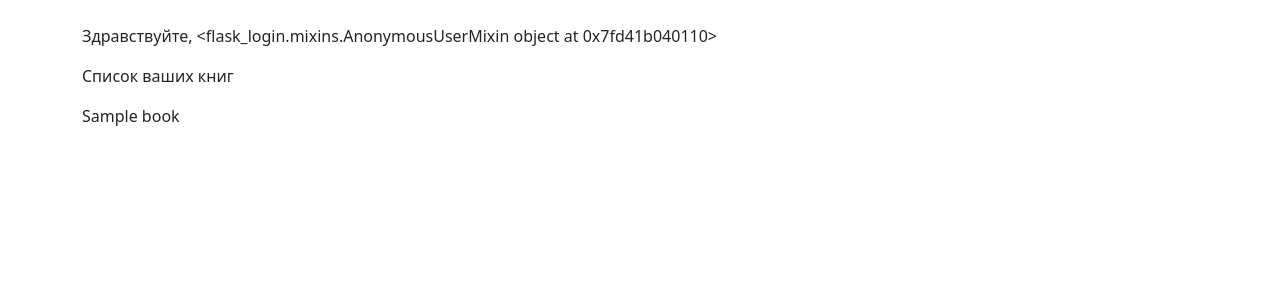
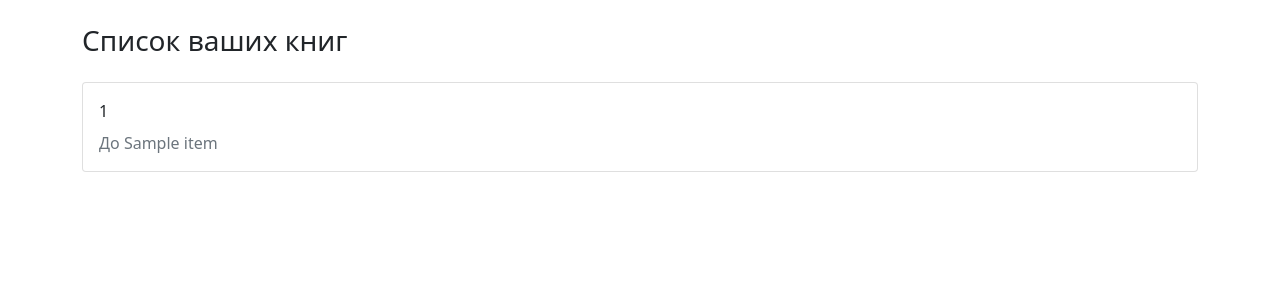
Before and after one commit to RedGradient/card-index, a Flask app: template project/templates/account.html in a window 1280 px wide. Shown: the part 57-357 px from the top of the page. Run offline with Flask 2, Linux system fonts and the light colour scheme; tables that the repository leaves empty hold one stand-in row (values such as "Sample post"); the template is opened without the code that fills it: values that come from a table or form of the project are taken from there, most other values are stand-ins (such as "Sample title", 1, 10 or a date in 2020); some libraries are stand-ins or nearby versions.

Commit message:
ReaderBookCard now has deadline field

```diff
--- a/project/models.py
+++ b/project/models.py
@@ -51,6 +51,7 @@ class ReadersBookCards(db.Model):
     reader = db.relationship('Reader')
     bookcard_id = db.Column(db.Integer, db.ForeignKey('book_card.id'), nullable=False)
     bookcard = db.relationship('BookCard')
+    deadline = db.Column(db.Date(), nullable=False)
     time_created = db.Column(db.DateTime(timezone=True), server_default=func.now())
 
     def __repr__(self):
--- a/project/templates/account.html
+++ b/project/templates/account.html
@@ -2,15 +2,18 @@
 {% block title %}Личный кабинет{% endblock %}
 {% block content %}
 
-<p class="mt-4">Здравствуйте, {{ current_user }}</p>
 
 {% if reader is not none %}
-    {% if books|length > 0 %}
-        <p>Список ваших книг</p>
-        {% for book in books %}
-            <p>{{ book }}</p>
+    {% if books_deadlines|length > 0 %}
+        <h3 class="mt-4 mb-4">Список ваших книг</h3>
+        {% for item in books_deadlines.items() %}
+            <div class="card">
+                <div class="card-body">
+                    <p class="card-title">{{ item[0] }}</p>
+                    <span class="text-secondary">До {{ item[1] }}</span>
+                </div>
+            </div>
         {% endfor %}
-
     {% endif %}
 
 {% else %}
```
Also changed, not shown: project/routes.py (+6 -6 lines).
